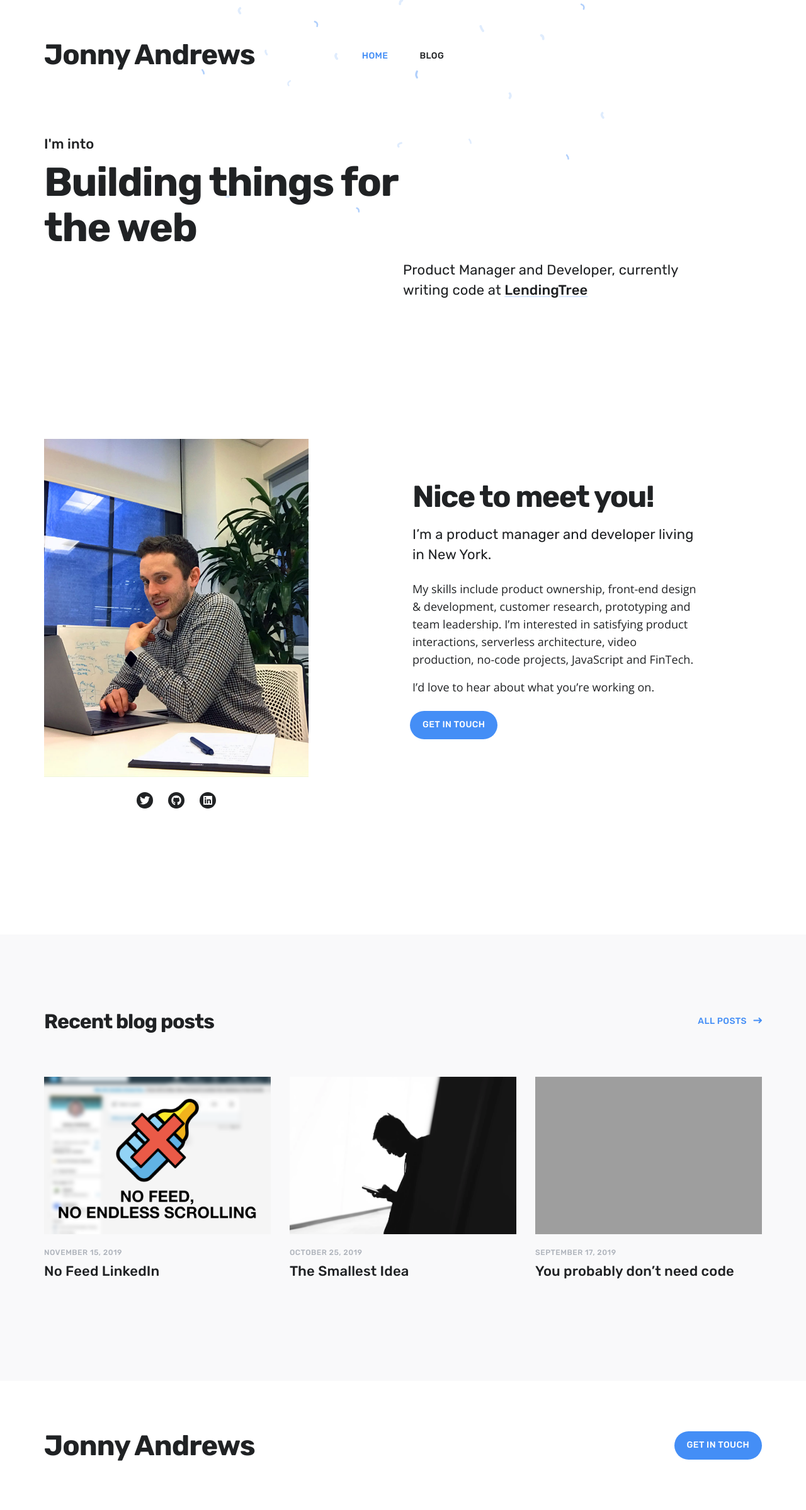
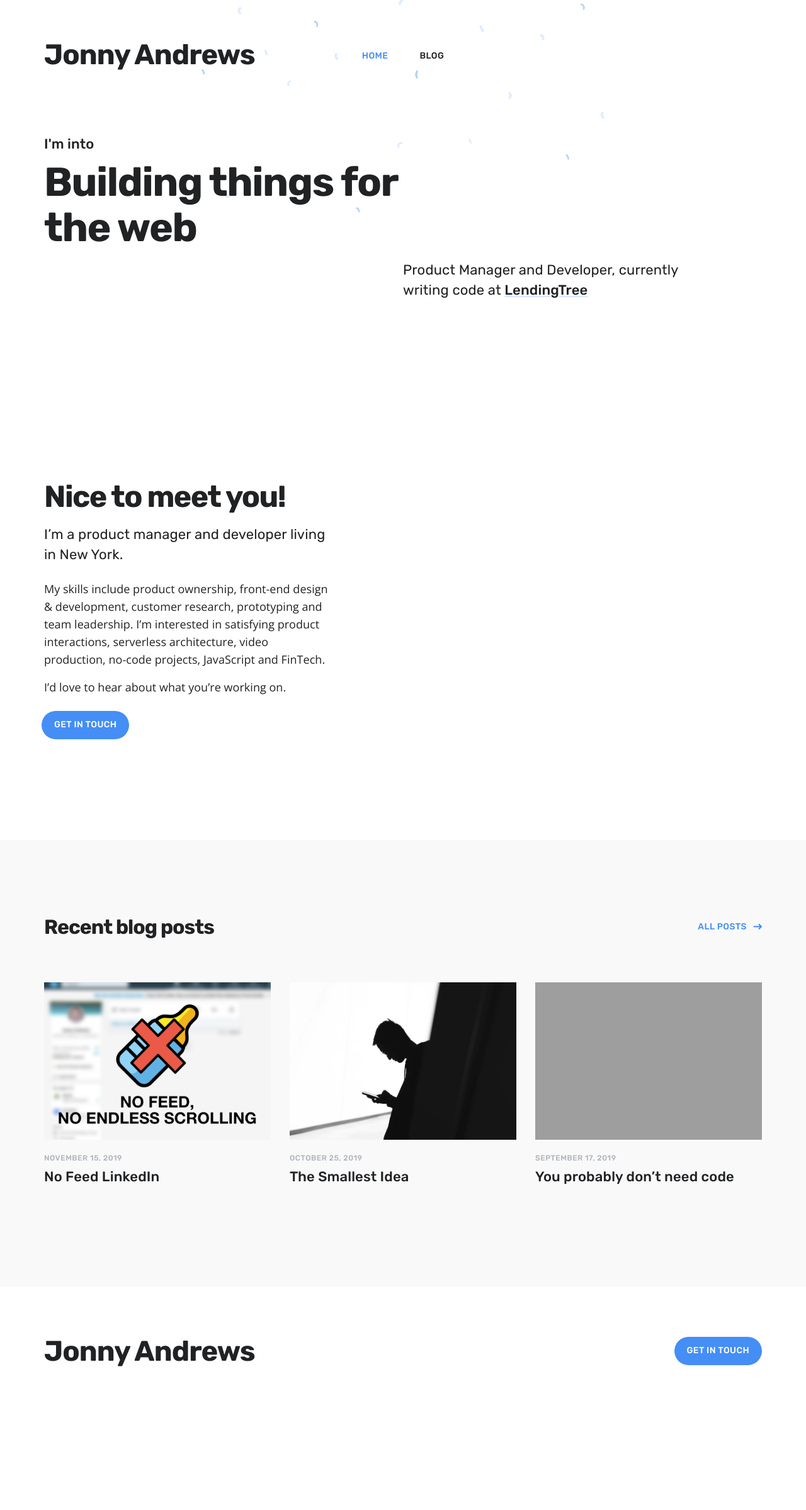
Before and after one commit to jonathanandrewsuk/jonathanandrewsuk.github.io, a Jekyll site: the page built from index.html, in a window 1280 px wide. Shown: the whole page at 63% size. Built offline with Jekyll 4.4.1, drawn with Linux system fonts in a browser that asks for light colours; nearby versions of some CDN libraries; after the commit the page ends 2248 px from its top, so only the background shows below that; grey boxes are pictures that could not be loaded.

Commit message:
Update section__about.html

```diff
--- a/_includes/section__about.html
+++ b/_includes/section__about.html
@@ -4,11 +4,11 @@
     {% endif %}
   <div class="wrap grid">
 
-  <div class="about__image">
+<!--   <div class="about__image">
     <img src="{{ '/images/profile2.jpg' | relative_url }}" alt="jonny">
 
     {% include component-socials.html %}
-  </div>
+  </div>  -->
 
     <div class="about__content">
       <h2 class="title">Nice to meet you!</h2>
```
